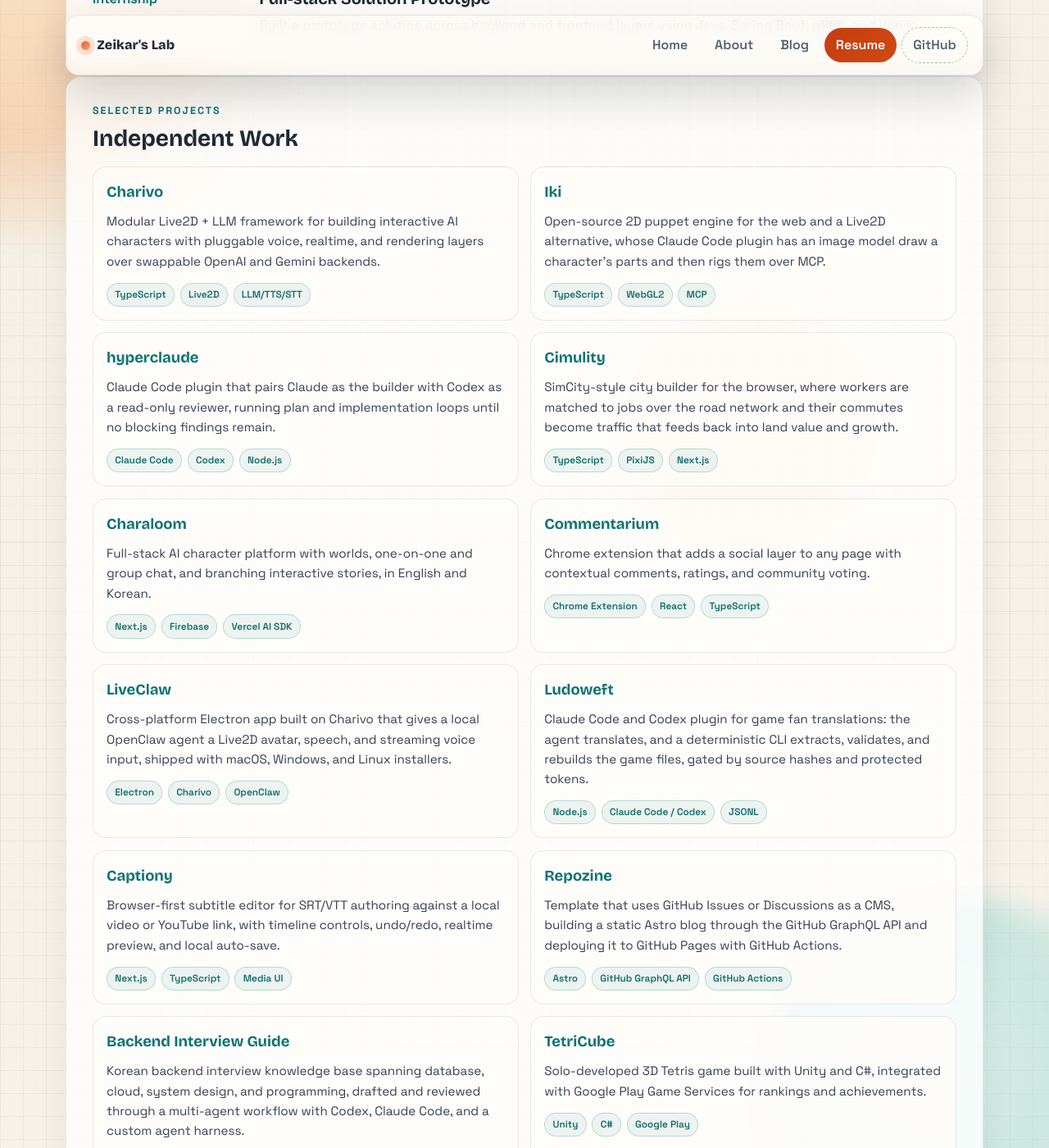
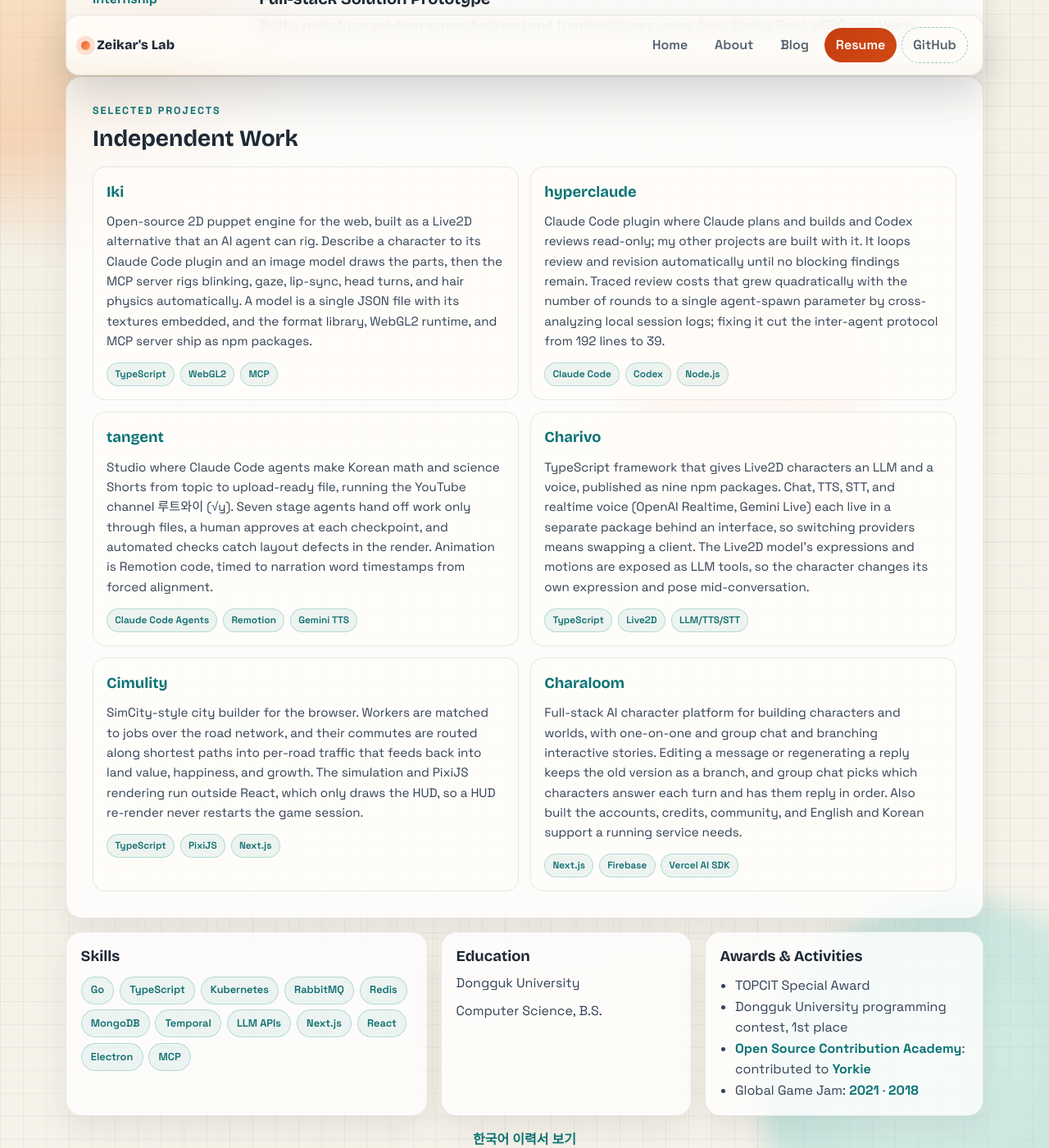
Before and after one commit to zeikar/zeikar.github.io, a Jekyll site: the page built from resume.html, in a window 1280 px wide and 1400 px high, scrolled down 1579 px. Shown: the whole window at 82% size. Built offline with Jekyll 4.4.1, drawn with Linux system fonts in a browser that asks for light colours; some of the changed text lies outside the part shown.

Commit message:
docs(resume): match the English projects to the Korean six
Independent work follows resume-ko: Iki, hyperclaude, tangent,
Charivo, Cimulity and Charaloom, in the same order with the same
facts, paraphrased from each project page.

```diff
--- a/resume.html
+++ b/resume.html
@@ -125,23 +125,12 @@
       </div>
       <div class="resume-project-list">
         <article class="resume-project">
-          <h3><a href="{{ '/projects/charivo/' | relative_url }}">Charivo</a></h3>
-          <p>
-            Modular Live2D + LLM framework for building interactive AI characters with pluggable
-            voice, realtime, and rendering layers over swappable OpenAI and Gemini backends.
-          </p>
-          <div class="project-tags">
-            <span>TypeScript</span>
-            <span>Live2D</span>
-            <span>LLM/TTS/STT</span>
-          </div>
-        </article>
-
-        <article class="resume-project">
           <h3><a href="{{ '/projects/iki/' | relative_url }}">Iki</a></h3>
           <p>
-            Open-source 2D puppet engine for the web and a Live2D alternative, whose Claude Code plugin has
-            an image model draw a character's parts and then rigs them over MCP.
+            Open-source 2D puppet engine for the web, built as a Live2D alternative that an AI agent can rig.
+            Describe a character to its Claude Code plugin and an image model draws the parts, then the MCP server
+            rigs blinking, gaze, lip-sync, head turns, and hair physics automatically. A model is a single JSON file
+            with its textures embedded, and the format library, WebGL2 runtime, and MCP server ship as npm packages.
           </p>
           <div class="project-tags">
             <span>TypeScript</span>
@@ -153,8 +142,10 @@
         <article class="resume-project">
           <h3><a href="{{ '/projects/hyperclaude/' | relative_url }}">hyperclaude</a></h3>
           <p>
-            Claude Code plugin that pairs Claude as the builder with Codex as a read-only reviewer,
-            running plan and implementation loops until no blocking findings remain.
+            Claude Code plugin where Claude plans and builds and Codex reviews read-only; my other projects are built with it.
+            It loops review and revision automatically until no blocking findings remain.
+            Traced review costs that grew quadratically with the number of rounds to a single agent-spawn parameter
+            by cross-analyzing local session logs; fixing it cut the inter-agent protocol from 192 lines to 39.
           </p>
           <div class="project-tags">
             <span>Claude Code</span>
@@ -164,10 +155,42 @@
         </article>
 
         <article class="resume-project">
+          <h3><a href="{{ '/projects/tangent/' | relative_url }}">tangent</a></h3>
+          <p>
+            Studio where Claude Code agents make Korean math and science Shorts from topic to upload-ready file,
+            running the YouTube channel 루트와이 (√y). Seven stage agents hand off work only through files, a human
+            approves at each checkpoint, and automated checks catch layout defects in the render.
+            Animation is Remotion code, timed to narration word timestamps from forced alignment.
+          </p>
+          <div class="project-tags">
+            <span>Claude Code Agents</span>
+            <span>Remotion</span>
+            <span>Gemini TTS</span>
+          </div>
+        </article>
+
+        <article class="resume-project">
+          <h3><a href="{{ '/projects/charivo/' | relative_url }}">Charivo</a></h3>
+          <p>
+            TypeScript framework that gives Live2D characters an LLM and a voice, published as nine npm packages.
+            Chat, TTS, STT, and realtime voice (OpenAI Realtime, Gemini Live) each live in a separate package behind
+            an interface, so switching providers means swapping a client. The Live2D model's expressions and motions
+            are exposed as LLM tools, so the character changes its own expression and pose mid-conversation.
+          </p>
+          <div class="project-tags">
+            <span>TypeScript</span>
+            <span>Live2D</span>
+            <span>LLM/TTS/STT</span>
+          </div>
+        </article>
+
+        <article class="resume-project">
           <h3><a href="{{ '/projects/cimulity/' | relative_url }}">Cimulity</a></h3>
           <p>
-            SimCity-style city builder for the browser, where workers are matched to jobs over the road
-            network and their commutes become traffic that feeds back into land value and growth.
+            SimCity-style city builder for the browser. Workers are matched to jobs over the road network, and their
+            commutes are routed along shortest paths into per-road traffic that feeds back into land value, happiness,
+            and growth. The simulation and PixiJS rendering run outside React, which only draws the HUD, so a HUD
+            re-render never restarts the game session.
           </p>
           <div class="project-tags">
             <span>TypeScript</span>
@@ -179,104 +202,15 @@
         <article class="resume-project">
           <h3><a href="{{ '/projects/charaloom/' | relative_url }}">Charaloom</a></h3>
           <p>
-            Full-stack AI character platform with worlds, one-on-one and group chat, and branching
-            interactive stories, in English and Korean.
+            Full-stack AI character platform for building characters and worlds, with one-on-one and group chat and
+            branching interactive stories. Editing a message or regenerating a reply keeps the old version as a branch,
+            and group chat picks which characters answer each turn and has them reply in order. Also built the accounts,
+            credits, community, and English and Korean support a running service needs.
           </p>
           <div class="project-tags">
             <span>Next.js</span>
             <span>Firebase</span>
             <span>Vercel AI SDK</span>
-          </div>
-        </article>
-
-        <article class="resume-project">
-          <h3><a href="{{ '/projects/commentarium/' | relative_url }}">Commentarium</a></h3>
-          <p>
-            Chrome extension that adds a social layer to any page with contextual comments,
-            ratings, and community voting.
-          </p>
-          <div class="project-tags">
-            <span>Chrome Extension</span>
-            <span>React</span>
-            <span>TypeScript</span>
-          </div>
-        </article>
-
-        <article class="resume-project">
-          <h3><a href="{{ '/projects/liveclaw/' | relative_url }}">LiveClaw</a></h3>
-          <p>
-            Cross-platform Electron app built on Charivo that gives a local OpenClaw agent a Live2D
-            avatar, speech, and streaming voice input, shipped with macOS, Windows, and Linux installers.
-          </p>
-          <div class="project-tags">
-            <span>Electron</span>
-            <span>Charivo</span>
-            <span>OpenClaw</span>
-          </div>
-        </article>
-
-        <article class="resume-project">
-          <h3><a href="{{ '/projects/ludoweft/' | relative_url }}">Ludoweft</a></h3>
-          <p>
-            Claude Code and Codex plugin for game fan translations: the agent translates, and a deterministic
-            CLI extracts, validates, and rebuilds the game files, gated by source hashes and protected tokens.
-          </p>
-          <div class="project-tags">
-            <span>Node.js</span>
-            <span>Claude Code / Codex</span>
-            <span>JSONL</span>
-          </div>
-        </article>
-
-        <article class="resume-project">
-          <h3><a href="{{ '/projects/captiony/' | relative_url }}">Captiony</a></h3>
-          <p>
-            Browser-first subtitle editor for SRT/VTT authoring against a local video or YouTube link,
-            with timeline controls, undo/redo, realtime preview, and local auto-save.
-          </p>
-          <div class="project-tags">
-            <span>Next.js</span>
-            <span>TypeScript</span>
-            <span>Media UI</span>
-          </div>
-        </article>
-
-        <article class="resume-project">
-          <h3><a href="{{ '/projects/repozine/' | relative_url }}">Repozine</a></h3>
-          <p>
-            Template that uses GitHub Issues or Discussions as a CMS, building a static Astro blog through
-            the GitHub GraphQL API and deploying it to GitHub Pages with GitHub Actions.
-          </p>
-          <div class="project-tags">
-            <span>Astro</span>
-            <span>GitHub GraphQL API</span>
-            <span>GitHub Actions</span>
-          </div>
-        </article>
-
-        <article class="resume-project">
-          <h3><a href="{{ '/projects/backend-interview-guide/' | relative_url }}">Backend Interview Guide</a></h3>
-          <p>
-            Korean backend interview knowledge base spanning database, cloud, system design, and programming,
-            drafted and reviewed through a multi-agent workflow with Codex, Claude Code, and a custom agent harness.
-          </p>
-          <div class="project-tags">
-            <span>Markdown</span>
-            <span>Agent Harness</span>
-            <span>Codex / Claude Code</span>
-          </div>
-        </article>
-
-        <article class="resume-project">
-          <h3><a href="https://apkpure.com/tetricube/com.LuciZ.TetriCube" target="_blank" rel="noopener">TetriCube</a></h3>
-          <p>
-            Solo-developed 3D Tetris game built with Unity and C#, integrated with Google Play
-            Game Services for rankings and achievements.
-          </p>
-          <div class="project-tags">
-            <span>Unity</span>
-            <span>C#</span>
-            <span>Google Play</span>
           </div>
         </article>
       </div>
```
